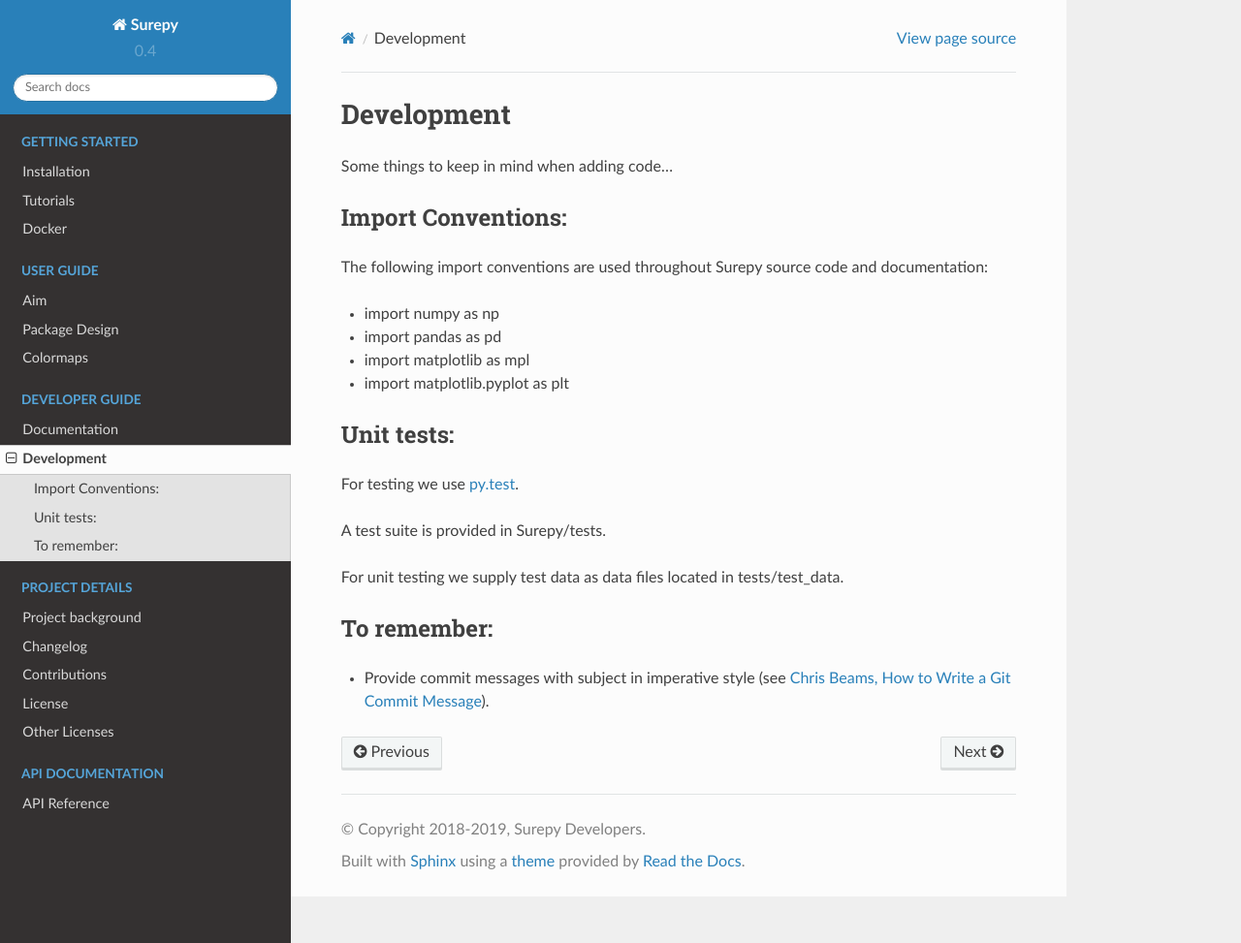
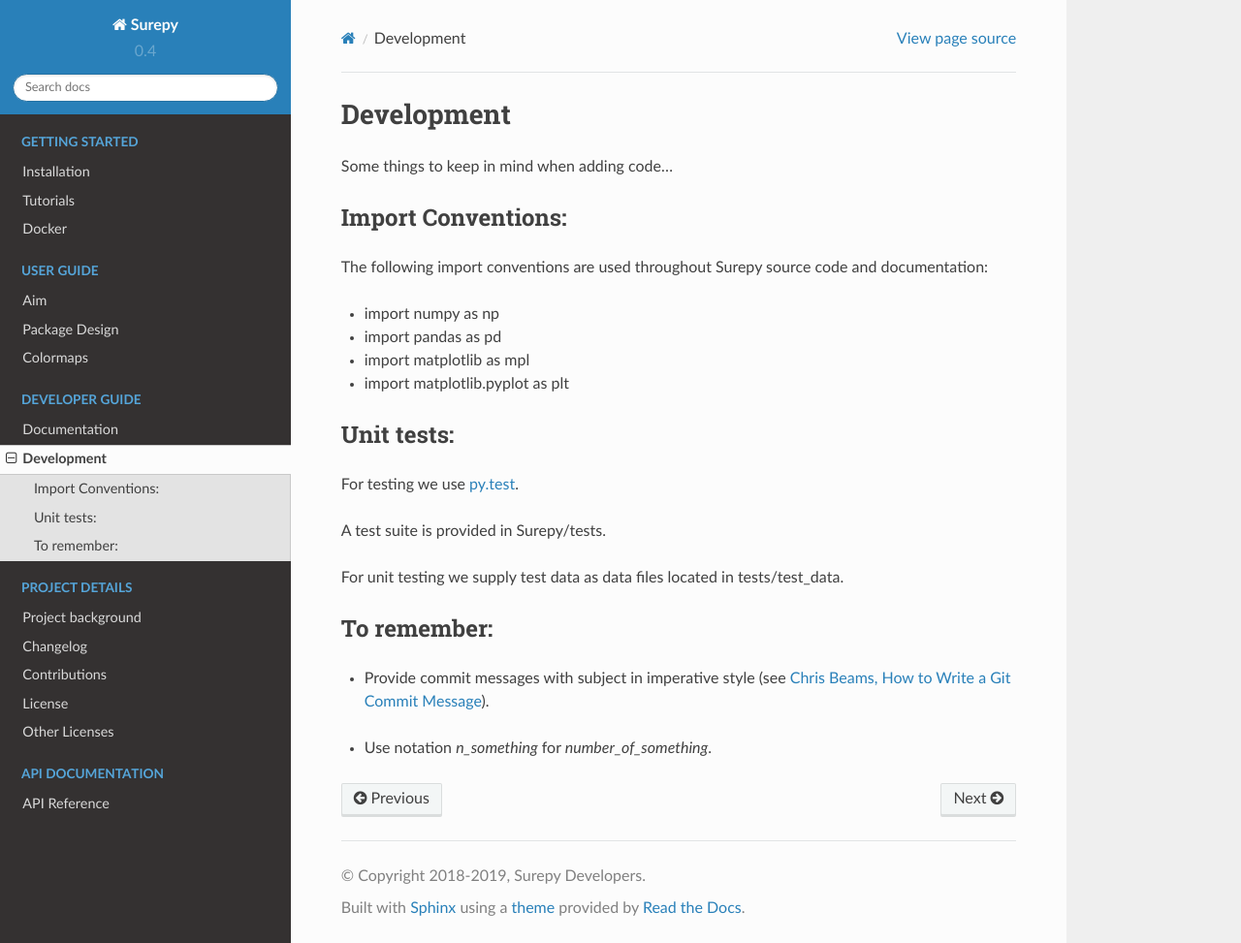
Before and after one commit to super-resolution/Locan, a Sphinx documentation site: the page built from docs/development.rst, in a window 1280 px wide and 973 px high. Shown: the whole window at 97% size. Built offline with Sphinx 7.4.7 and the Read the Docs theme 2.0.0, drawn with Linux system fonts in a browser that asks for light colours.

Commit message:
Add documentation

```diff
--- a/docs/development.rst
+++ b/docs/development.rst
@@ -35,3 +35,5 @@
 * Provide commit messages with subject in imperative style (see `Chris Beams, How to Write a Git Commit Message`_).
 
 .. _Chris Beams, How to Write a Git Commit Message: https://chris.beams.io/posts/git-commit/
+
+* Use notation `n_something` for `number_of_something`.
```
